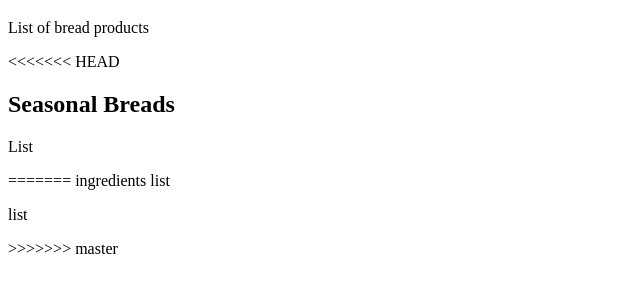
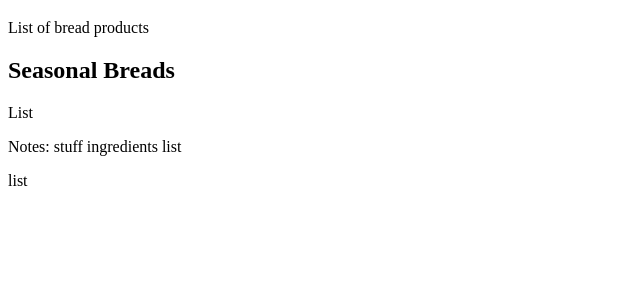
Before and after one commit to PaulinaGrabska/com.bread.demo, a plain HTML site: page WebContent/index.html in a window 1280 px wide. Shown: the part 61-354 px from the top of the page, without its empty margins (0-640 px from the left). Drawn offline with Linux system fonts and the light colour scheme.

Commit message:
added notes, completed coding

```diff
--- a/WebContent/index.html
+++ b/WebContent/index.html
@@ -6,15 +6,15 @@
 </head>
 <body>
 	<h1> Bread Products </h1>
-		<p> List of bread products</p>
-<<<<<<< HEAD
+	<p> List of bread products</p>
+
 	<h2>Seasonal Breads </h2>
 
 	<p>List</p>
-=======
-		<span>ingredients list</span>
-		<p>list</p>
+	<span>Notes: stuff</span>
 
->>>>>>> master
+	<span>ingredients list</span>
+	<p>list</p>
+
 </body>
 </html>
```
